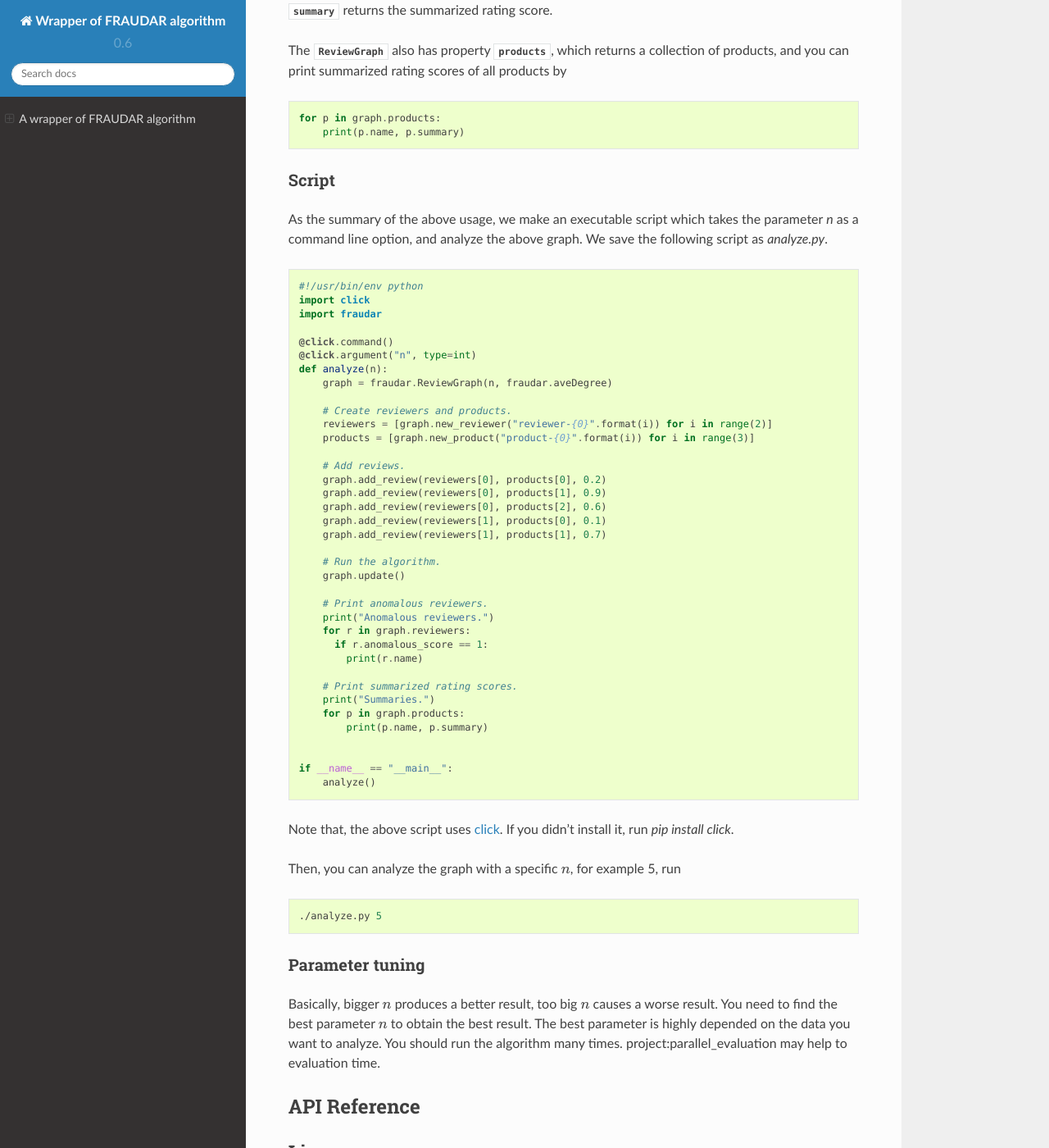
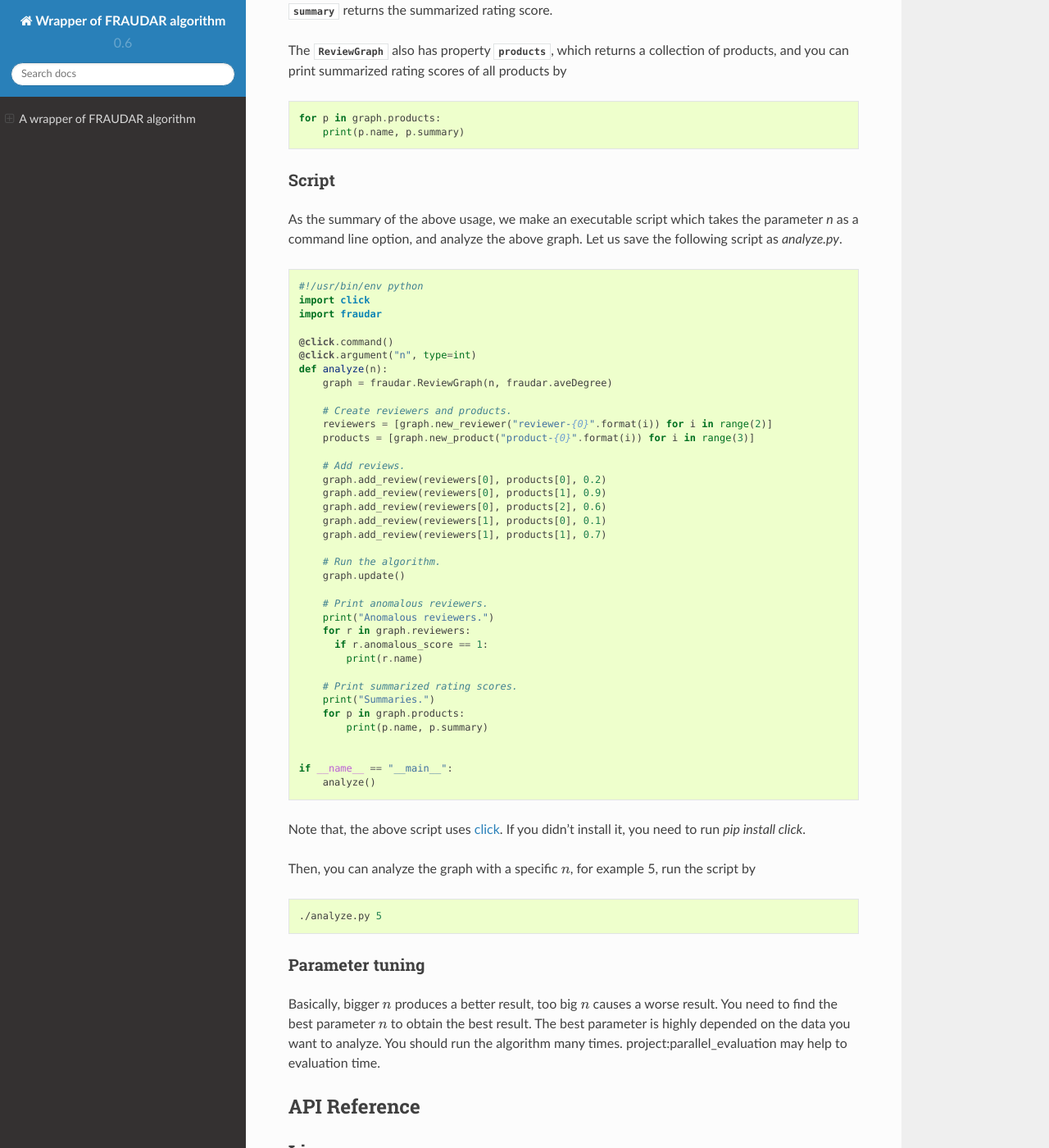
Before and after one commit to rgmining/fraudar, a Sphinx documentation site: the page built from docs/source/index.rst, in a window 1280 px wide and 1400 px high, scrolled down 2682 px. Shown: the whole window at 82% size. Built offline with Sphinx 7.4.7 and the Read the Docs theme 2.0.0, drawn with Linux system fonts in a browser that asks for light colours.

Commit message:
Update the document site.

```diff
--- a/docs/source/index.rst
+++ b/docs/source/index.rst
@@ -181,7 +181,7 @@ Script
 ^^^^^^^
 As the summary of the above usage, we make an executable script which takes
 the parameter `n` as a command line option, and analyze the above graph.
-We save the following script as `analyze.py`.
+Let us save the following script as `analyze.py`.
 
 .. code-block:: python
 
@@ -224,10 +224,10 @@ We save the following script as `analyze.py`.
       analyze()
 
 Note that, the above script uses `click <http://click.pocoo.org/>`_.
-If you didn't install it, run `pip install click`.
+If you didn't install it, you need to run `pip install click`.
 
 Then, you can analyze the graph with a specific :math:`n`, for example 5,
-run
+run the script by
 
 .. code-block:: bash
 
```
